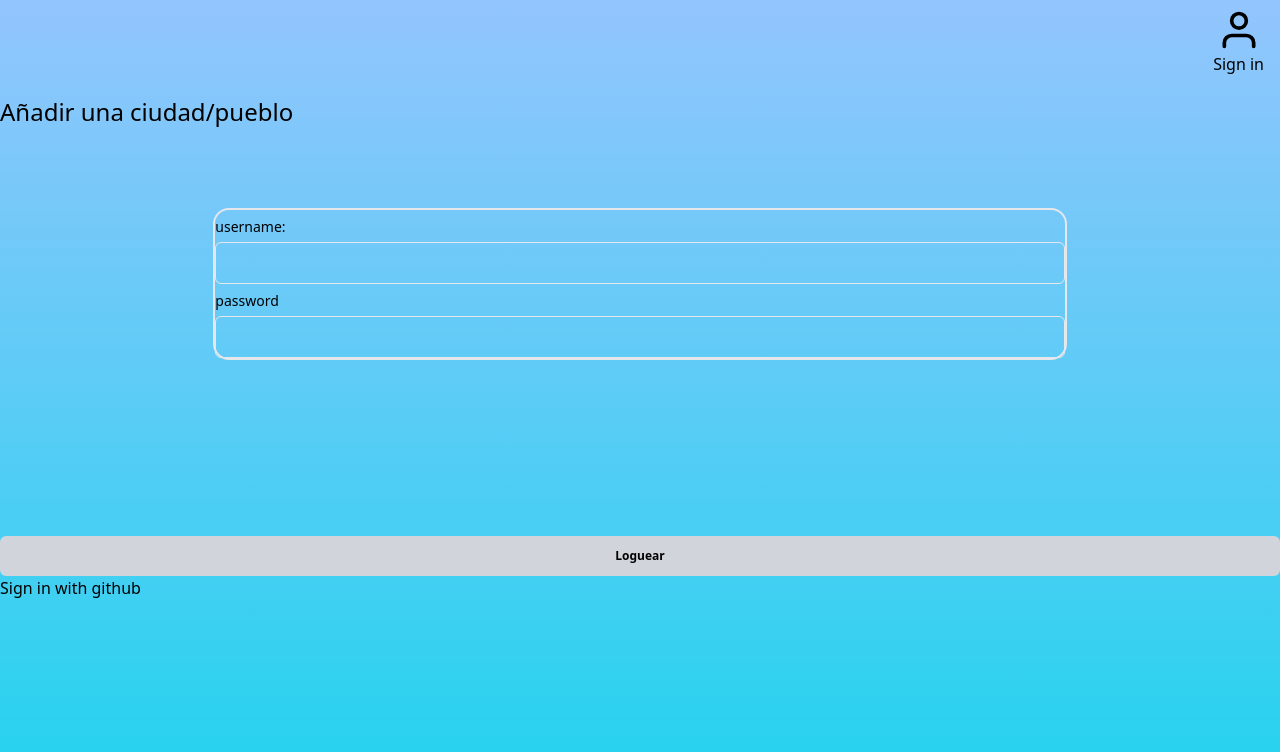
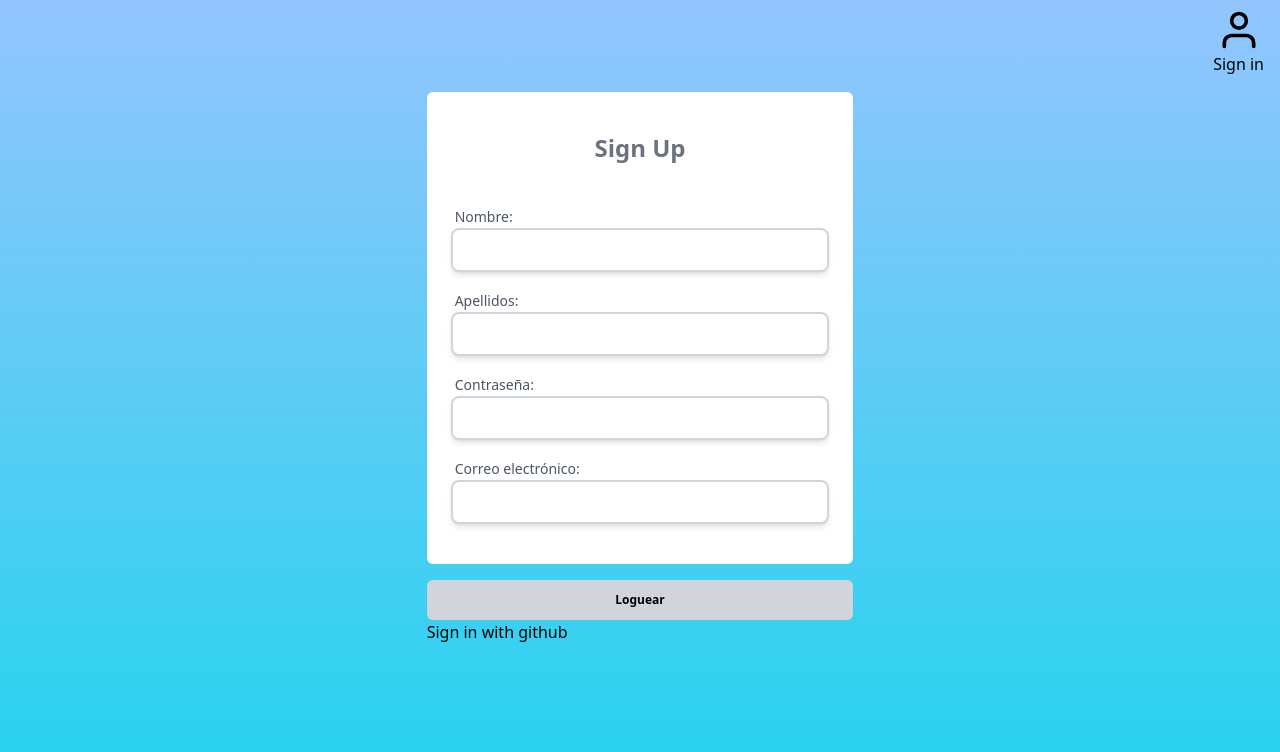
Before and after one commit to FranciscoJavierPizarro/Sisinf-project, a Next.js app: page /login in a window 1280 px wide. Shown: the top 752 px of the page. Built offline with nearby package versions, Linux system fonts and the light colour scheme; no server answers.

Commit message:
vista sitios + cambios formularios + api comentarios fix

```diff
--- a/components/CityCard.js
+++ b/components/CityCard.js
@@ -28,15 +28,15 @@ export default function CityCard({ title, descp, urlMaps, urlImg, urlCity, Valid
 
     return (//meterle  la validacion mirar para ello el placecard
         <>
-            <div className="flex text-black mx-auto mt-8 bg-gray-200 w-2/3 h-40 rounded-2xl border-2 border-gray-600">
+        <Link href={urlCity}>
+            <div className="flex text-black mx-auto mt-8 bg-gray-200 w-2/3 h-40 rounded-2xl border-2 border-gray-600 hover:cursor-pointer">
                 <div className="w-1/6 h-24 mt-8 ml-8 rounded-2xl">
                     <img src={urlImg} className="mx-auto w-24 h-24" />
                 </div>
                 <div className="ml-16  w-5/6 h-full">
                     <div className="flex w-full align-left font-semibold mt-8">
-                        <Link href={urlCity}>
+
                             {title}
-                        </Link>
                         <Link href={urlMaps} className="hover:cursor-pointer">
                             <FiMapPin className="ml-8 text-red-400 hover:cursor-pointer" />
                         </Link>
@@ -68,6 +68,7 @@ export default function CityCard({ title, descp, urlMaps, urlImg, urlCity, Valid
                     </>}
                 </div>
             </div>
+        </Link>
         </>
     )
 }
--- /dev/null
+++ b/components/CommentCard.js
@@ -0,0 +1,18 @@
+import Link from "next/link"
+import { useRouter } from "next/router"
+export default function CommentCard({ autor, fecha, contenido }) {
+  const router = useRouter()
+  return (
+    <>
+      <div className="mt-4 mx-4 bg-white font-normal text-gray-900">
+
+        <div className="p-4 flex items-center p-2 text-base font-normal text-gray-900">
+          {autor}
+          <p>{fecha}</p>
+          </div>
+          <span className="ml-3">{contenido}</span>
+
+      </div>
+    </>
+  )
+}
--- a/components/PlaceCard.js
+++ b/components/PlaceCard.js
@@ -112,7 +112,7 @@ export default function PlaceCard({ title, likes, descp, idPlace, idCity, urlMap
     return (
         <>
         <Link href={"/place/" + idPlace} className="hover:cursor-pointer">
-            <div className="flex text-black mx-auto mt-8 bg-gray-200 w-2/3 h-40 rounded-2xl border-2 border-gray-600">
+            <div className="flex text-black mx-auto mt-8 bg-gray-200 w-2/3 h-40 rounded-2xl border-2 border-gray-600 hover:cursor-pointer">
                 <div className="w-1/6 h-24 mt-6 ml-8 rounded-2xl">
                     <img src={urlPhotos} className="mx-auto w-28 h-28" />
                 </div>
--- a/components/Sidebar.js
+++ b/components/Sidebar.js
@@ -10,11 +10,7 @@ export default function Sidebar() {
             url:"/",
             logoName:<FiHome/>
         },
-        {
-            text: "Lugares guardadas",
-            url:"/sitiosGuardados",
-            logoName:<FiBookmark/>
-        },
+
         {
             text: "Descubre",
             url:"https://www.google.es/maps/place/Espa%C3%B1a/@39.8754131,-12.7190775,5z/data=!3m1!4b1!4m5!3m4!1s0xc42e3783261bc8b:0xa6ec2c940768a3ec!8m2!3d40.463667!4d-3.74922?hl=es",
@@ -24,6 +20,15 @@ export default function Sidebar() {
             text: "Colaboradores",
             url:"/Colaboradores",
             logoName:<FiUsers/>
+        },
+
+    ]
+
+    const Loggedbuttons = [
+        {
+            text: "Lugares guardadas",
+            url:"/sitiosGuardados",
+            logoName:<FiBookmark/>
         },
         {
             text: "Administrar",
@@ -40,6 +45,15 @@ export default function Sidebar() {
         logo = {item.logoName}
         />
     ))
+
+    const Loggedlist = Loggedbuttons.map((item, idx) => (
+        <SidebarButton
+        key={idx}
+        text = {item.text}
+        url = {item.url}
+        logo = {item.logoName}
+        />
+    ))
     return (
         <>
             <aside className="w-64 h-full absolute top-0 left-0 bg-gradient-to-t from-cyan-500 to-blue-500" aria-label="Sidebar">
@@ -49,7 +63,7 @@ export default function Sidebar() {
             <div className="overflow-y-auto rounded">
                 <ul className="">
                     {list}
-
+                    {session && Loggedlist}
                 </ul>
             {session &&
             <button className='absolute bottom-0 ml-4 mb-4' onClick={() => signOut()}><FiLogOut className='h-11 w-11'/></button>
--- a/pages/addPlace/[id].js
+++ b/pages/addPlace/[id].js
@@ -43,61 +43,72 @@ export default function AddPlace(id) {
       }}
       className="mt-4"
     >
-      <div className="grid justify-items-center gap-x-2 mt-1 mb-10">
-        <label type="name" className="block w-full">
-          <span className="text-2xl self-auto text-black">Añadir un sitio</span>
 
-        </label>
-      </div>
+      <div className=" bg-white rounded-md px-6 py-10 w-full ml-70 mx-auto">
+        <h1 className="text-center text-2xl font-bold text-gray-500 mb-10">Añadir sitio</h1>
+        <div className="space-y-4">
+
+
         <div className="flex gap-x-2 mt-1">
           <label type="name" className="block w-full">
-          <span className="text-sm self-auto text-black">Añadir nombre del sitio:</span>
+              <span className="px-1 text-sm text-gray-600">Añadir nombre sitio:</span>
               <input
                 type="name"
                 id="name"
                 name="name"
                 autoComplete="name"
-            className="block w-full px-3 py-2 mt-1 text-black border rounded-md form-input focus:border-blue-600 bg-transparent"
+                className="text-md block px-3 py-2 rounded-lg w-full
+                bg-white border-2 border-gray-300 placeholder-gray-600 shadow-md focus:placeholder-gray-500
+                focus:bg-white focus:border-gray-600 focus:outline-none"
+
                 required
               />
             </label>
           </div>
           <div className="flex gap-x-2 mt-1">
             <label className="block w-full">
-          <span className="text-sm self-auto text-black">Añadir URl de Google Maps:</span>
+              <span className="px-1 text-sm text-gray-600">Añadir URl de Google Maps:</span>
               <input
-            type="maps"
+                type="url"
                 id="maps"
                 name="maps"
                 autoComplete="maps"
-            className="block w-full px-3 py-2 mt-1 text-black border rounded-md form-input focus:border-blue-600 bg-transparent"
+                className="text-md block px-3 py-2 rounded-lg w-full
+                bg-white border-2 border-gray-300 placeholder-gray-600 shadow-md focus:placeholder-gray-500
+                focus:bg-white focus:border-gray-600 focus:outline-none"
                 required
               />
             </label>
           </div>
           <div className="flex gap-x-2 mt-1">
             <label className="block w-full">
-          <span className="text-sm self-auto text-black">Añadir URL foto:</span>
+              <span className="px-1 text-sm text-gray-600">Añadir URL foto:</span>
               <input
-            type="photo"
+                type="url"
                 id="photo"
                 name="photo"
                 autoComplete="photo"
-            className="block w-full px-3 py-2 mt-1 text-black border rounded-md form-input focus:border-blue-600 bg-transparent"
+                className="text-md block px-3 py-2 rounded-lg w-full
+                bg-white border-2 border-gray-300 placeholder-gray-600 shadow-md focus:placeholder-gray-500
+                focus:bg-white focus:border-gray-600 focus:outline-none"
                 required
                 />
             </label>
           </div>
           <div className="gap-x-2 mt-2">
-        <span className="text-sm text-black">Añadir descripción del sitio:</span>
-          <textarea id="descp" rows="4" className="block p-2.5 mb-5 bg-gray-300 w-full text-sm  rounded-lg border border-gray-300 focus:ring-blue-500 focus:border-blue-500 border-gray-600 placeholder-white-400 text-black focus:ring-blue-500 focus:border-blue-500" placeholder="Añadir descripción..."></textarea>
+            <span className="px-1 text-sm text-gray-600">Añadir descripción del sitio:</span>
+              <textarea id="descp" rows="4" className="w-full font-arial p-4 text-gray-600 bg-indigo-50 outline-none rounded-md" placeholder="Añadir descripción..."></textarea>
           </div>
+
+
         <button
                 type="submit"
-              className="capitalize mt-4 w-full tracking-normal px-4 py-3 text-xs font-bold text-center text-black bg-gray-300 rounded-md hover:bg-blue-200"
+                className="capitalize mt-4 w-full tracking-normal px-4 py-3 text-xs font-bold text-center text-black bg-gray-300 hover:bg-gray-500 rounded-md hover:bg-blue-200"
                 >
                 Añadir
               </button>
+              </div>
+        </div>
       </form>
       </div>
       </>
--- a/pages/api/comments/[...id].js
+++ b/pages/api/comments/[id].js
@@ -3,7 +3,7 @@ import Comment from '@/models/Comment';
 import { cleanSchema } from '@/lib/formater';
 
 export default async function handler(req, res) {
-  const allowedMethods = ["GET", "POST", "DELETE"]
+  const allowedMethods = ["GET"]
   const method = req.method
 
   if (!allowedMethods.includes(method)) {
@@ -11,12 +11,10 @@ export default async function handler(req, res) {
     res.status(405).end(`Method ${method} Not Allowed`)
   }
 
-  // await dbConnect();
-  // if (method === "GET") {
-  //   const {id} = req.query
-  //   const placeId = id[0]
-  //   const userId = id[1]
-  //   const likes = await Comment.find({"placeId":placeId, "userId":userId})
-  //   res.status(200).json(likes.map(item => cleanSchema(item)))
-  // }
+  await dbConnect();
+  if (method === "GET") {
+    const {id} = req.query
+    const comments = await Comment.find({"placeId":id})
+    res.status(200).json(comments.map(item => cleanSchema(item)))
+  }
 }
--- a/pages/login.js
+++ b/pages/login.js
@@ -5,8 +5,8 @@ import { getProviders, signIn } from 'next-auth/react';
 export default function Login() {
   return (
     <>
-      <div className="flex flex-col justify-center">
 
+      <div className="w-1/3 ml-50 mx-auto">
         <form
           method="post"
           onSubmit={(e) => signIn("Credentials", {
@@ -15,41 +15,79 @@ export default function Login() {
           }, { callbackUrl: '/' })}
           className="mt-4"
         >
-          <div className="grid justify-items-center gap-x-2 mt-1 mb-10">
+        <div className=" bg-white rounded-md px-6 py-10 w-full ml-50 mx-auto ">
+          <h1 className="text-center text-2xl font-bold text-gray-500 mb-10">Sign Up</h1>
+          <div className="space-y-4">
+
+
+          <div className="flex gap-x-2 mt-1">
             <label type="name" className="block w-full">
-              <span className="text-2xl self-auto text-black">Añadir una ciudad/pueblo</span>
-            </label>
-          </div>
-          <div  className=" mb-30  ml-70 text-black mx-auto my-40 mt-20 bg-white-500 w-2/3 h-full rounded-2xl border-2 border-white-600">
-            <div className="flex gap-x-2 mt-1">
-              <label type="name" className="block w-full">
-                <span className="text-sm self-auto text-black">username:</span>
+                <span className="px-1 text-sm text-gray-600">Nombre:</span>
                 <input
-                  type="username"
-                  id="username"
-                  name="username"
-                  autoComplete="username"
-                  className="block w-full px-3 py-2 mt-1 text-black border rounded-md form-input focus:border-blue-600 bg-transparent"
+                  type="name"
+                  id="name"
+                  name="name"
+                  autoComplete="name"
+                  className="text-md block px-3 py-2 rounded-lg w-full
+                  bg-white border-2 border-gray-300 placeholder-gray-600 shadow-md focus:placeholder-gray-500
+                  focus:bg-white focus:border-gray-600 focus:outline-none"
+
                   required
                 />
               </label>
             </div>
             <div className="flex gap-x-2 mt-1">
-              <label type="password" className="block w-full">
-                <span className="text-sm self-auto text-black">password</span>
+              <label className="block w-full">
+                <span className="px-1 text-sm text-gray-600">Apellidos:</span>
                 <input
-                  type="password"
-                  id="password"
-                  name="password"
-                  autoComplete="password"
-                  className="block w-full px-3 py-2 mt-1 text-black border rounded-md form-input focus:border-blue-600 bg-transparent"
+                  type="name"
+                  id="maps"
+                  name="maps"
+                  autoComplete="maps"
+                  className="text-md block px-3 py-2 rounded-lg w-full
+                  bg-white border-2 border-gray-300 placeholder-gray-600 shadow-md focus:placeholder-gray-500
+                  focus:bg-white focus:border-gray-600 focus:outline-none"
                   required
                 />
               </label>
             </div>
-          </div>
+            <div className="flex gap-x-2 mt-1">
+              <label className="block w-full">
+                <span className=" px-1 text-sm text-gray-600">Contraseña:</span>
+                <input
+                  type="password"
+                  id="photo"
+                  name="photo"
+                  autoComplete="photo"
+                  className="text-md block px-3 py-2 rounded-lg w-full
+                  bg-white border-2 border-gray-300 placeholder-gray-600 shadow-md focus:placeholder-gray-500
+                  focus:bg-white focus:border-gray-600 focus:outline-none"
+                  required
+                  />
+              </label>
+            </div>
+
+            <div className="flex gap-x-2 mt-1">
+              <label className="block w-full">
+                <span className="px-1 text-sm text-gray-600">Correo electrónico:</span>
+                <input
+                  type="name"
+                  id="photo"
+                  name="photo"
+                  autoComplete="photo"
+                  className="text-md block px-3 py-2 rounded-lg w-full
+                  bg-white border-2 border-gray-300 placeholder-gray-600 shadow-md focus:placeholder-gray-500
+                  focus:bg-white focus:border-gray-600 focus:outline-none"
+                  required
+                  />
+              </label>
+            </div>
 
 
+
+
+                </div>
+          </div>
           <button
             type="submit"
             className="capitalize mt-4 w-full tracking-normal px-4 py-3 text-xs font-bold text-center text-black bg-gray-300 rounded-md hover:bg-blue-200"
@@ -62,7 +100,7 @@ export default function Login() {
             Sign in with github
           </button>
         </div>
-      </div>
+        </div>
     </>
   );
 }
--- a/pages/place/[id].js
+++ b/pages/place/[id].js
@@ -4,7 +4,7 @@ import { FiThumbsUp } from "react-icons/fi";
 import Sidebar from '@/components/Sidebar';
 import Layout from "@/components/Layout";
 import { useSession } from "next-auth/react";
-
+import CommentCard from "@/components/CommentCard";
 export default function Sitio({ id,name, descp, mapsUrl, photoUrl, publisherId, comms }) {
 
     let { data: session } = useSession()
@@ -50,18 +50,15 @@ export default function Sitio({ id,name, descp, mapsUrl, photoUrl, publisherId,
                   <h1 className="text-black ml-8 mt-4">
                       {descp}
                   </h1>
-                  {//ver comentarios
-                  }
-                  {comms.map(u => {
-                      return <p key={u}>{u.content}</p>
-                })}
-              </div>
-              <div className="text-black text-2xl bg-indigo-50 h-full w-1/4">
 
               </div>
-            </div>
-              <div className="flex justify-center">
-
+              <div className="bg-indigo-50 h-full w-1/4">
+                <div className="text-black text-xl ml-4 mr-4 mt-4 h-2/3 justify-center border-2 overflow-y-scroll">
+                  {comms.map(u => {
+                        return <CommentCard key={u.id} autor={u.userName} fecha={u.publishingDate} contenido={u.content}/>
+                  })}
+                </div>
+                  <div className="flex justify-center">
                   <form
                       method="post"
                       onSubmit={(e) => {
@@ -69,19 +66,23 @@ export default function Sitio({ id,name, descp, mapsUrl, photoUrl, publisherId,
                       }}
                       className="mt-4"
                   >
+                    <div className="grid gap-x-2 mt-2 w-full justify-items-center">
+                      <span className="px-1 text-sm text-black">Añadir nuevo comentario:</span>
+                        <textarea id="contentt" rows="4" className="font-arial p-4 text-black bg-gray-200 outline-none rounded-md" placeholder="Añadir descripción..."></textarea>
 
-                      <div className="gap-x-2 mt-2">
-                          <span className="text-sm text-black">Añadir descripción del Sitio:</span>
-                          <textarea id="contentt" rows="4" className="block p-2.5 mb-5 bg-gray-300 w-full text-sm  rounded-lg border border-gray-300 focus:ring-blue-500 focus:border-blue-500 border-gray-600 placeholder-white-400 text-black focus:ring-blue-500 focus:border-blue-500" placeholder="Añadir descripción..."></textarea>
-                      </div>
                       <button
                           type="submit"
-                          className="capitalize mt-4 w-full tracking-normal px-4 py-3 text-xs font-bold text-center text-black bg-gray-300 rounded-md hover:bg-blue-200"
+                          className=" justify-self-center capitalize mt-4 w-2/3 tracking-normal px-4 py-3 text-xs font-bold text-center text-black bg-gray-300 rounded-md hover:bg-blue-200"
                       >
                           Añadir
                       </button>
+                    </div>
                   </form>
+                </div>
+
               </div>
+            </div>
+
           </div>
 
         </>
@@ -91,7 +92,7 @@ export default function Sitio({ id,name, descp, mapsUrl, photoUrl, publisherId,
 export async function getServerSideProps(req) {
     const { id } = req.params
     const { name, descp, mapsUrl, photoUrl, publisherId } = await fetch("http://localhost:3000/api/places/" + id).then(res => res.json())
-    const comms = await fetch("http://localhost:3000/api/comments/").then(res => res.json())
+    const comms = await fetch("http://localhost:3000/api/comments/" + id ).then(res => res.json())
     return {
         props: { id,name, descp, mapsUrl, photoUrl, publisherId, comms }// will be passed to the page component as props
     }
```
Lines whose indentation alone changed are shown as unchanged.
